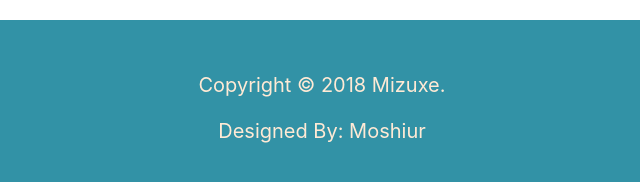
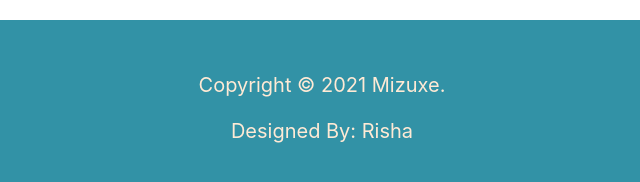
Before and after one commit to bintanurrisha/Mizuxe, a plain HTML site: page index.html in a window 1280 px wide. Shown: the part 2916-3098 px from the top of the page, 318-958 px from the left. Drawn offline with Linux system fonts and the light colour scheme; a web font is replaced by a local one.

Commit message:
Update index.html

```diff
--- a/index.html
+++ b/index.html
@@ -330,8 +330,8 @@
 <!--footer-->
 <section>
 	<div class="footer">
-		<p>Copyright © 2018 Mizuxe.</p>
-		<p>Designed By: <a href="#">Moshiur</a></p>
+		<p>Copyright © 2021 Mizuxe.</p>
+		<p>Designed By: <a href="#">Risha</a></p>
 	</div>
 </section>
 	<!--bootstrap.js-->
```
